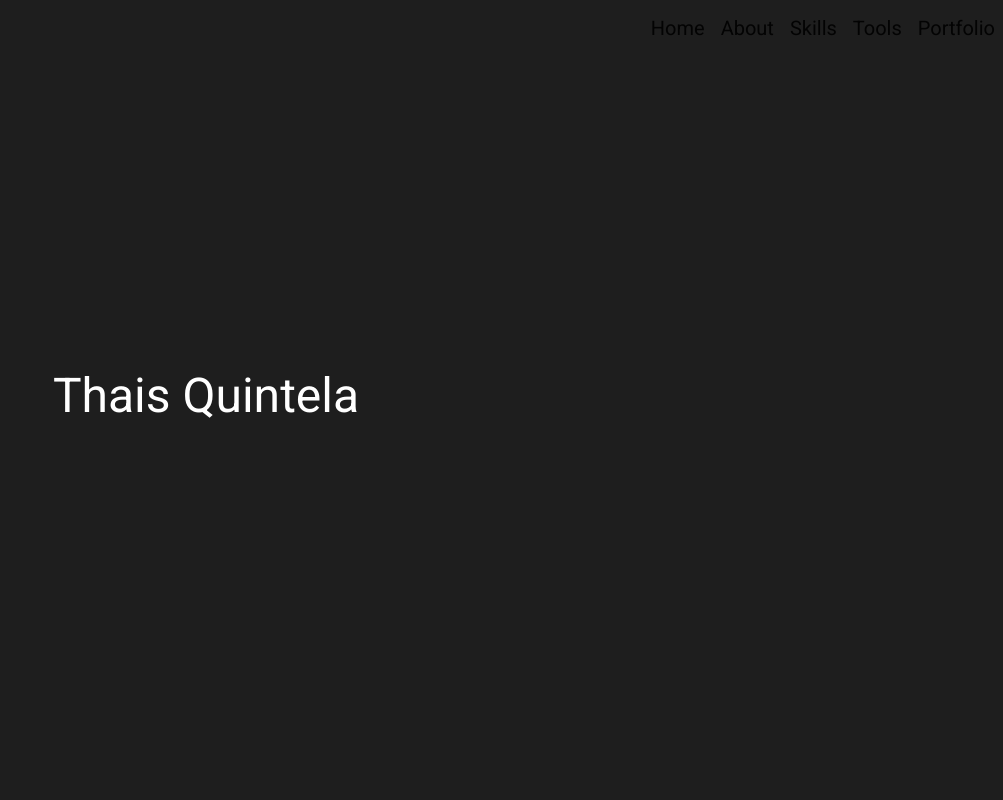
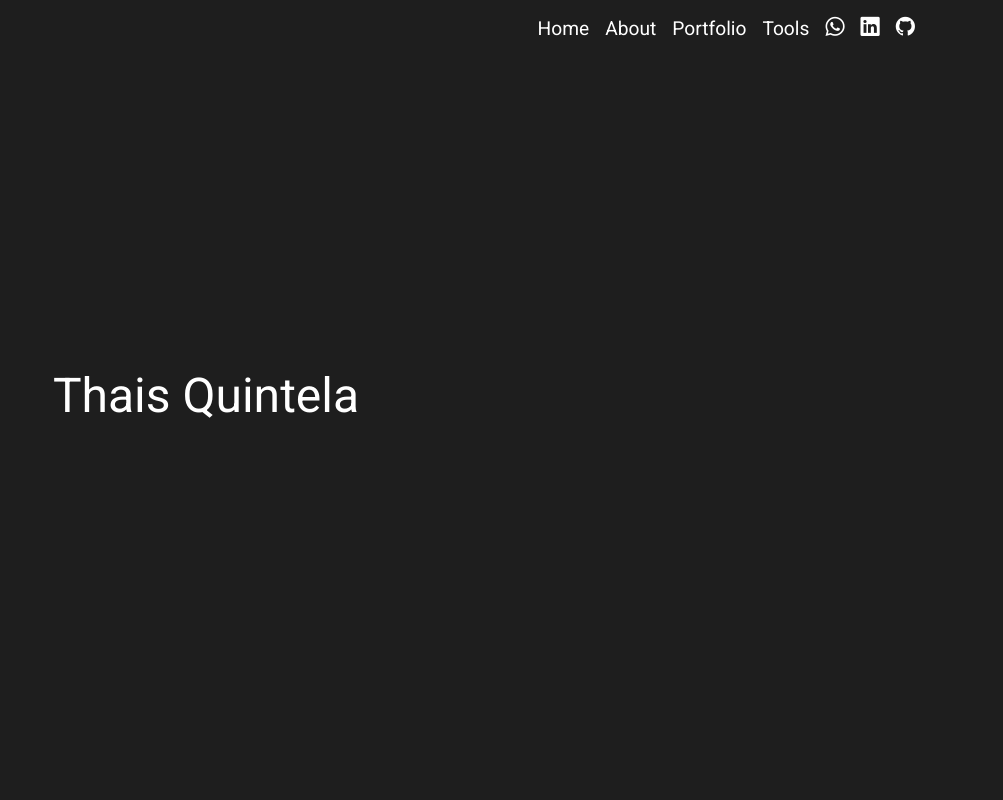
Before and after one commit to ThaisQuintela/thaisquintela.github.io, a React (Create React App) app: page / in a window 1280 px wide. Shown: the top 800 px of the page, without its empty margins (277-1280 px from the left). Built offline with nearby package versions, Linux system fonts and the light colour scheme.

Commit message:
Add details

```diff
--- a/src/Components/About/index.js
+++ b/src/Components/About/index.js
@@ -4,7 +4,7 @@ import './styles.css';
 
 function About() {
   return (
-    <section id="about" className="about container-fluid h-100 py-4 d-flex justify-content-center">
+    <section id="about" className="about container-fluid h-100 py-5 d-flex justify-content-center">
       <div className="aboutMe">
         <h1 className="my-4">About me</h1>
         <p>I am a Front End Developer based in Rio de Janeiro, Brazil. Currently, I am pursuing a Bachelor`s degree in Computer Science and also am a Full Stack Web Development student at <a href="https://www.betrybe.com/">Trybe</a>.</p>
--- a/src/Components/Navbar/index.js
+++ b/src/Components/Navbar/index.js
@@ -5,11 +5,19 @@ import './styles.css';
 function Navbar() {
   return (
     <nav className="navbar fixed-top navbar-light d-flex justify-content-end">
-      <a href="#home" className="navbar-brand mx-2">Home</a>
-      <a href="#about" className="navbar-brand mx-2">About</a>
-      <a href="#skills" className="navbar-brand mx-2">Skills</a>
-      <a href="#tools" className="navbar-brand mx-2">Tools</a>
-      <a href="#portfolio" className="navbar-brand mx-2">Portfolio</a>
+      <a href="#home" className="navbar-brand mx-2 text-white"><span>Home</span></a>
+      <a href="#about" className="navbar-brand mx-2 text-white"><span>About</span></a>
+      <a href="#portfolio" className="navbar-brand mx-2 text-white"><span>Portfolio</span></a>
+      <a href="#tools" className="navbar-brand mx-2 text-white"><span>Tools</span></a>
+      <a href="https://wa.me/5521982687281?text=Olá,%20podemos%20conversar?" target="_blank" rel='noreferrer'>
+        <i className="bi bi-whatsapp"></i>
+      </a>
+      <a href="https://www.linkedin.com/in/thais-quintela/" target="_blank" rel='noreferrer'>
+        <i className="bi bi-linkedin"></i>
+      </a>
+      <a href="https://github.com/ThaisQuintela" target="_blank" rel='noreferrer'>
+        <i className="bi bi-github"></i>
+      </a>
     </nav>
   )
 }
--- a/src/Components/Navbar/styles.css
+++ b/src/Components/Navbar/styles.css
@@ -1,3 +1,23 @@
 a {
+  color: #fff;
   text-decoration: none;
 }
+
+.navbar i {
+  font-size: 1rem;
+  margin: 0.5rem;
+}
+
+@media (min-width: 600px) {
+  .navbar {
+    margin-right: 5rem;
+  }
+
+  .navbar span {
+    font-size: 1.2rem;
+  }
+
+  .navbar i {
+    font-size: 1.2rem;
+  }
+}
--- a/src/Components/Portfolio/index.js
+++ b/src/Components/Portfolio/index.js
@@ -8,7 +8,7 @@ function Portfolio() {
   return (
     <section
       id="portfolio"
-      className="portfolio container-fluid h-100 py-3"
+      className="portfolio container-fluid h-100 py-5"
     >
       <div>
         <h1>Portfolio</h1>
```
